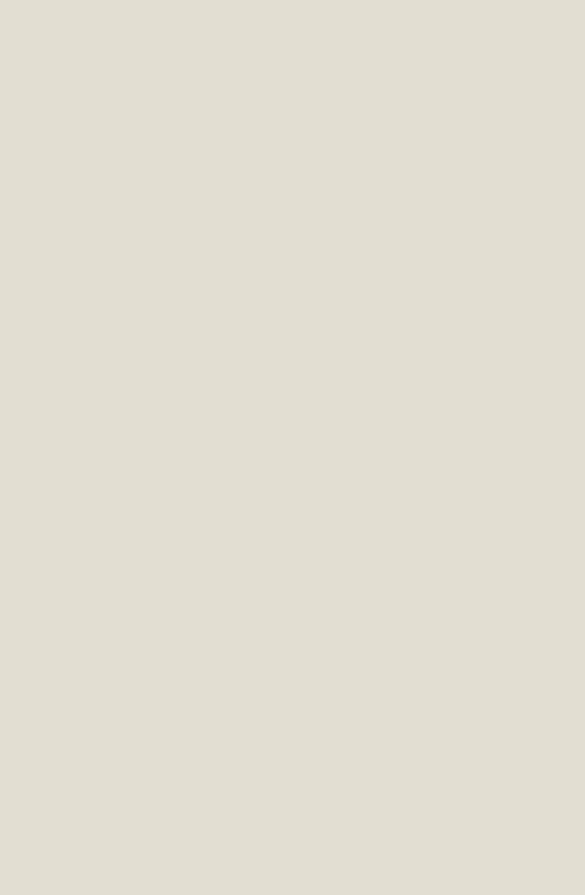
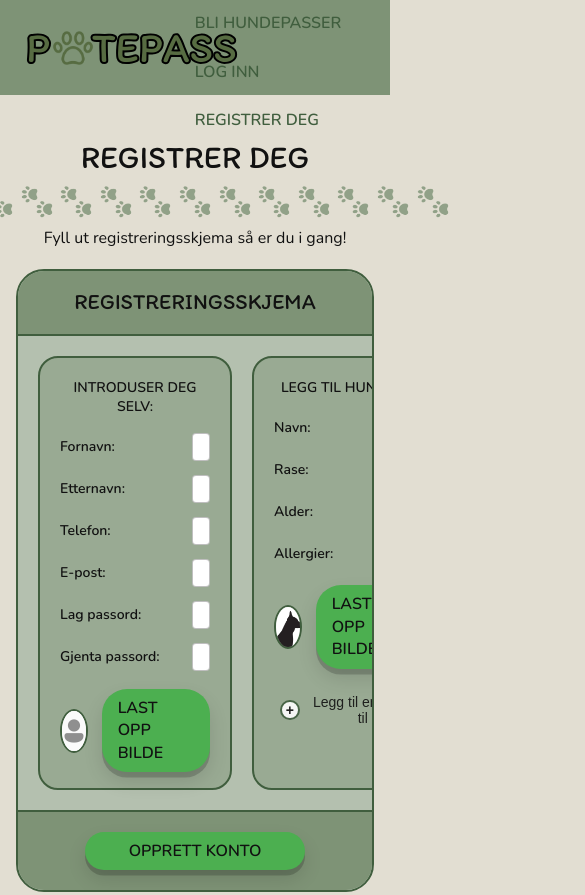
Before and after one commit to Creaturebrush/Arbeidskrav_Potepass, a website built with Vite: page src/Pages/registration/registration.html in a window 390 px wide. Shown: the top 895 px of the page, 585 px wide, since content can reach past the window. Before the commit the page ends 844 px from the top, so only its background shows below. Built offline with nearby package versions, Linux system fonts and the light colour scheme.

Commit message:
Registration page/more
- Added Form 'blueprint' (CSS);
- Added Registration page (html/CSS);
- Added box-shadow on button to look nicer for now (can be changed);
- Added cute (temporary) dev links to homepage :)

Note: still nothing responsive.

```diff
--- /dev/null
+++ b/src/Pages/registration/registration.css
@@ -0,0 +1,150 @@
+.reg {
+  padding: 2.5rem 1rem 4rem;
+}
+
+/* Top area */
+.reg-top {
+  text-align: center;
+  margin: 0 auto 1.25rem;
+}
+
+.reg-title {
+  margin: 0 0 0.35rem;
+  text-transform: uppercase;
+}
+
+.reg-paws {
+  display: flex;
+  justify-content: center;
+  gap: 0.35rem;
+  margin: 0 0 0.45rem;
+  opacity: 0.8;
+}
+
+.reg-paws img {
+  width: 34px;
+  height: 34px;
+  object-fit: contain;
+}
+
+.reg-subtitle {
+  margin: 0;
+  color: var(--text);
+  font-size: var(--body);
+}
+
+/* Outer box */
+.reg-card {
+  width: min(70rem, 100%);
+  margin: 0 auto;
+  border-radius: 1.75rem;
+  border: 2px solid var(--primary-shade-2);
+  background: var(--primary-light);
+  overflow: hidden;
+}
+
+/* Top bar inside box */
+.reg-card-head {
+	margin:0;
+  background: var(--primary);
+  text-align: center;
+  padding: 1rem;
+  text-transform: uppercase;
+  border-bottom: 2px solid var(--primary-shade-2);
+}
+
+/* Panels */
+.reg-card-body {
+  display: grid;
+  grid-template-columns: 1fr 1fr;
+  gap: 1.25rem;
+  padding: 1.25rem;
+}
+
+.reg-panel {
+  border: 2px solid var(--primary-shade-2);
+  border-radius: 1.25rem;
+  background: var(--primary-card);
+  padding: 1.25rem 1.25rem 1rem;
+}
+
+.reg-panel-title {
+  margin: 0 0 1rem;
+  text-align: center;
+  font-family: var(--font-body);
+  font-size: var(--meta);
+  font-weight: var(--fw-semibold);
+}
+
+/* Upload rows */
+.reg-upload {
+  margin-top: 0.25rem;
+  display: flex;
+  align-items: center;
+  justify-content: center;
+  gap: 0.85rem;
+}
+
+.reg-avatar {
+  width: 2.75rem;
+  height: 2.75rem;
+  border-radius: 50%;
+  background: var(--white);
+  border: 2px solid var(--primary-shade-2); /* if we want it to be black around just change here) */
+  display: grid;
+  place-items: center;
+	overflow: hidden;
+}
+
+.reg-avatar img {
+  width: 100%;
+  height: 100%;
+  object-fit: cover;
+}
+
+.reg-upload-btn {
+  padding: 0.45rem 0.9rem;
+  font-size: 0.75rem;
+  border-radius: 50%;
+}
+
+/* Add dog */
+.reg-add-dog {
+  margin-top: 0.65rem;
+  background: transparent;
+  border: 0;
+  cursor: pointer;
+  color: var(--text);
+  font-size: var(--meta);
+  display: inline-flex;
+  align-items: center;
+  gap: 0.5rem;
+  justify-self: center;
+  opacity: 0.9;
+}
+
+.reg-plus {
+  width: 1.25rem;
+  height: 1.25rem;
+  border-radius: 50%;
+  border: 2px solid var(--primary-shade-2); /*no border on the mock up */
+  display: grid;
+  place-items: center;
+  font-weight: var(--fw-semibold);
+  background: var(--white);
+}
+
+.reg-actions {
+  display: flex;
+  justify-content: center;
+  padding: 1.25rem;
+  border-top: 2px solid var(--primary-shade-2);
+  background: var(--primary);
+}
+
+.reg-submit {
+  width: 220px;
+  height: 38px;
+  padding: 0;
+  font-size: 0.875rem;
+}
--- a/src/Pages/registration/registration.html
+++ b/src/Pages/registration/registration.html
@@ -0,0 +1,143 @@
+<!Doctype html>
+<html lang="no">
+  <head>
+    <meta charset="UTF-8" />
+    <meta name="viewport" content="width=device-width, initial-scale=1.0" />
+    <title>PØTEPASS | Registrering</title>
+    <link rel="stylesheet" href="/src/Pages/registration/registration.css" />
+    <script type="module" src="/src/Pages/registration/registration.ts"></script>
+    <script type="module" src="/src/main.ts"></script>
+  </head>
+
+  <body>
+    <div class="page">
+
+      <site-header></site-header>
+
+      <main class="main reg">
+        <header class="reg-top" aria-labelledby="reg-title">
+          <h1 class="reg-title">REGISTRER DEG</h1>
+
+					<div class="reg-paws" aria-hidden="true">
+						<img src="/Images/filledpawprint.png" alt="poteavtrykk-ikon" />
+						<img src="/Images/filledpawprint.png" alt="poteavtrykk-ikon" />
+						<img src="/Images/filledpawprint.png" alt="poteavtrykk-ikon" />
+						<img src="/Images/filledpawprint.png" alt="poteavtrykk-ikon" />
+						<img src="/Images/filledpawprint.png" alt="poteavtrykk-ikon" />
+						<img src="/Images/filledpawprint.png" alt="poteavtrykk-ikon" />
+						<img src="/Images/filledpawprint.png" alt="poteavtrykk-ikon" />
+						<img src="/Images/filledpawprint.png" alt="poteavtrykk-ikon" />
+						<img src="/Images/filledpawprint.png" alt="poteavtrykk-ikon" />
+						<img src="/Images/filledpawprint.png" alt="poteavtrykk-ikon" />
+						<img src="/Images/filledpawprint.png" alt="poteavtrykk-ikon" />
+						<img src="/Images/filledpawprint.png" alt="poteavtrykk-ikon" />
+						<img src="/Images/filledpawprint.png" alt="poteavtrykk-ikon" />
+					</div>
+
+          <p class="reg-subtitle">Fyll ut registreringsskjema så er du i gang!</p>
+        </header>
+
+        <section class="reg-card" aria-label="Registrer deg skjema">
+          <h4 class="reg-card-head">Registreringsskjema</h4>
+
+          <div class="reg-card-body">
+            <!-- Left -->
+            <section class="reg-panel" aria-label="Introduser deg selv">
+              <h2 class="reg-panel-title">INTRODUSER DEG SELV:</h2>
+
+              <form class="form" action="#" method="post">
+                <div class="form-field">
+                  <label class="form-label" for="firstName">Fornavn:</label>
+                  <input class="form-control" id="firstName" name="firstName" type="text" />
+                </div>
+
+                <div class="form-field">
+                  <label class="form-label" for="lastName">Etternavn:</label>
+                  <input class="form-control" id="lastName" name="lastName" type="text" />
+                </div>
+
+                <div class="form-field">
+                  <label class="form-label" for="phone">Telefon:</label>
+                  <input class="form-control" id="phone" name="phone" type="tel" />
+                </div>
+
+                <div class="form-field">
+                  <label class="form-label" for="email">E-post:</label>
+                  <input class="form-control" id="email" name="email" type="email" />
+                </div>
+
+                <div class="form-field">
+                  <label class="form-label" for="pw">Lag passord:</label>
+                  <input class="form-control" id="pw" name="pw" type="password" />
+                </div>
+
+                <div class="form-field">
+                  <label class="form-label" for="pw2">Gjenta passord:</label>
+                  <input class="form-control" id="pw2" name="pw2" type="password" />
+                </div>
+
+                <div class="reg-upload">
+                  <div class="reg-avatar" aria-hidden="true"><img src="/Images/useravatar.png" alt="Profilbilde" /></div>
+
+                  <label class="btn btn-success reg-upload-btn">
+                    LAST OPP BILDE
+                    <input type="file" hidden />
+                  </label>
+                </div>
+              </form>
+            </section>
+
+            <!-- Right -->
+            <section class="reg-panel" aria-label="Legg til hund">
+              <h2 class="reg-panel-title">LEGG TIL HUND(ER):</h2>
+
+              <form class="form" action="#" method="post">
+                <div class="form-field">
+                  <label class="form-label" for="dogName">Navn:</label>
+                  <input class="form-control" id="dogName" name="dogName" type="text" />
+                </div>
+
+                <div class="form-field">
+                  <label class="form-label" for="breed">Rase:</label>
+                  <input class="form-control" id="breed" name="breed" type="text" />
+                </div>
+
+                <div class="form-field">
+                  <label class="form-label" for="age">Alder:</label>
+                  <input class="form-control" id="age" name="age" type="number" min="0" />
+                </div>
+
+                <div class="form-field">
+                  <label class="form-label" for="allergies">Allergier:</label>
+                  <input class="form-control" id="allergies" name="allergies" type="text" />
+                </div>
+
+                <div class="reg-upload">
+                  <div class="reg-avatar reg-avatar--dog" aria-hidden="true"><img src="/Images/dogicon.png" alt="Hundens avatar" /></div>
+
+                  <label class="btn btn-success reg-upload-btn">
+                    LAST OPP BILDE
+                    <input type="file" hidden />
+                  </label>
+                </div>
+
+                <button class="reg-add-dog" type="button">
+                  <span class="reg-plus" aria-hidden="true">+</span>
+                  Legg til en hund til
+                </button>
+              </form>
+            </section>
+          </div>
+					<div class="reg-actions">
+ 						<button class="btn btn-success reg-submit" type="button">
+    					OPPRETT KONTO
+  					</button>
+					</div>
+        </section>
+      </main>
+
+      <site-footer></site-footer>
+
+    </div>
+  </body>
+</html>
--- a/src/main.ts
+++ b/src/main.ts
@@ -1,4 +1,3 @@
 import "./style.css";
 import "./Components/header";
 import "./Components/footer";
-export {};
--- a/src/style.css
+++ b/src/style.css
@@ -6,6 +6,7 @@
   --primary-shade-1: #65785e;
   --primary-shade-2: #405e3e;
   --primary-light: #b4c0af;
+  --primary-card: #99aa93;
   --bg: #e2ded2;
 
   --info: #2196f3;
@@ -131,7 +132,7 @@ p {
 }
 
 /* Mobile */
-@media (max-width: 768px) { /* check max-width and adjust later */
+@media (max-width: 768px) { /* check max-width and adjust later, go thought it again when i start responsiveness */
 
   h1 { font-size: var(--h1-m); }
   h2 { font-size: var(--h2-m); }
@@ -158,19 +159,27 @@ p {
   text-decoration: none;
   background: var(--primary);
   color: var(--text);
+  box-shadow:
+    0 0.35rem 0 rgba(0, 0, 0, 0.18),
+    0 0.6rem 1.2rem rgba(0, 0, 0, 0.12);
   transition: all 0.15s ease;
 }
 
 .btn:hover {
   color: var(--white);
-  opacity: 0.85;
-  box-shadow: 0 4px 12px rgba(0, 0, 0, 0.08);
+  opacity: 0.92;
+  box-shadow:
+    0 0.45rem 0 rgba(0, 0, 0, 0.20),
+    0 0.9rem 1.6rem rgba(0, 0, 0, 0.14);
+  transform: translateY(-1px);
   text-decoration: none;
 }
 
 .btn:active {
   transform: translateY(1px);
-  box-shadow: none;
+  box-shadow:
+    0 0.2rem 0 rgba(0, 0, 0, 0.18),
+    0 0.4rem 0.9rem rgba(0, 0, 0, 0.10);
 }
 
 .btn:disabled,
@@ -187,7 +196,43 @@ p {
 .btn-warning { background: var(--warning); }
 .btn-success { background: var(--success); }
 
-/* Forms - we need a blueprint to all pages that will use it */
+/* Forms */
+.form {
+  display: grid;
+  gap: 0.875rem;
+}
+
+.form-field {
+  display: grid;
+  grid-template-columns: 7.5rem 1fr;
+  align-items: center;
+  gap: 0.75rem;
+}
+
+.form-label {
+  font-size: var(--label);
+  font-weight: var(--fw-semibold);
+  color: var(--text);
+}
+
+.form-control {
+  width: 100%;
+  height: 1.75rem;
+  padding: 0.25rem 0.5rem;
+  font-family: var(--font-body);
+  font-size: var(--input);
+  font-weight: var(--fw-semibold);
+  background: var(--white);
+  color: var(--text);
+  border: 1px solid rgba(0, 0, 0, 0.25);
+  border-radius: 0.25rem;
+  outline: none;
+}
+
+.form-control:focus {
+  border-color: var(--primary-shade-2);
+  box-shadow: 0 0 0 3px rgba(126, 147, 118, 0.25);
+}
 
 /* Cards - we need a blueprint to all pages that will use it */
 
@@ -328,3 +373,53 @@ p {
   font-size: var(--body);
   line-height: 2;
 }
+
+/* Dev links (temporary) */
+.dev-links {
+  position: fixed;
+  right: 1rem;
+  bottom: 1rem;
+  z-index: 9999;
+  display: grid;
+  gap: 0.5rem;
+  padding: 0.75rem;
+  border-radius: 1rem;
+  background: rgba(226, 222, 210, 0.9);
+  border: 2px solid rgba(64, 94, 62, 0.35);
+  backdrop-filter: blur(6px);
+  box-shadow: 0 12px 30px rgba(0, 0, 0, 0.18);
+}
+
+.dev-links::before {
+  content: "DEV";
+  display: inline-block;
+  justify-self: start;
+  font-family: var(--font-body);
+  font-weight: var(--fw-semibold);
+  font-size: 0.75rem;
+  letter-spacing: 0.12em;
+  color: var(--primary-shade-2);
+  padding: 0.15rem 0.45rem;
+  border-radius: 999px;
+  background: rgba(126, 147, 118, 0.25);
+}
+
+.dev-links .btn {
+  width: 10.5rem;
+  justify-content: center;
+  padding: 0.55rem 0.9rem;
+  border-radius: 999px;
+  text-transform: uppercase;
+  font-size: 0.85rem;
+  box-shadow: none;
+}
+
+.dev-links .btn:nth-child(1) { background: var(--primary-light); }
+.dev-links .btn:nth-child(2) { background: rgba(33, 150, 243, 0.20); }
+.dev-links .btn:nth-child(3) { background: rgba(232, 160, 74, 0.25); }
+.dev-links .btn:nth-child(4) { background: rgba(76, 175, 80, 0.25); }
+
+.dev-links .btn:hover {
+  transform: translateY(-1px);
+  opacity: 1;
+}
```
Also changed, not shown: index.html (+8 -6 lines), src/Pages/booking/booking.html (+1 -1 lines), src/Pages/profile/profile.html (+1 -1 lines), src/Pages/sitters/sitters.html (+1 -1 lines), src/Pages/status/status.html (+1 -1 lines), public/Images/dogicon.png (added), public/Images/filledpawprint.png (added), public/Images/useravatar.png (added).
